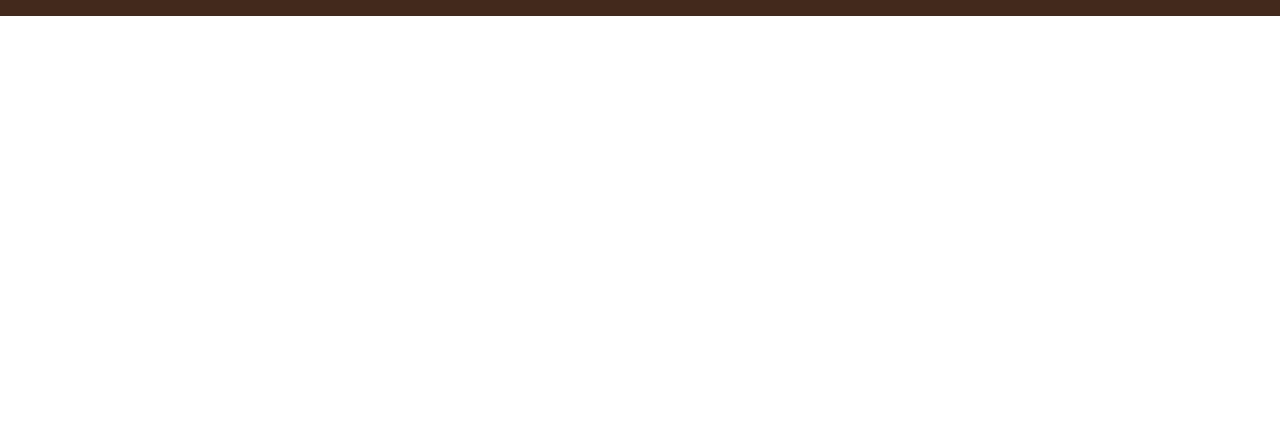
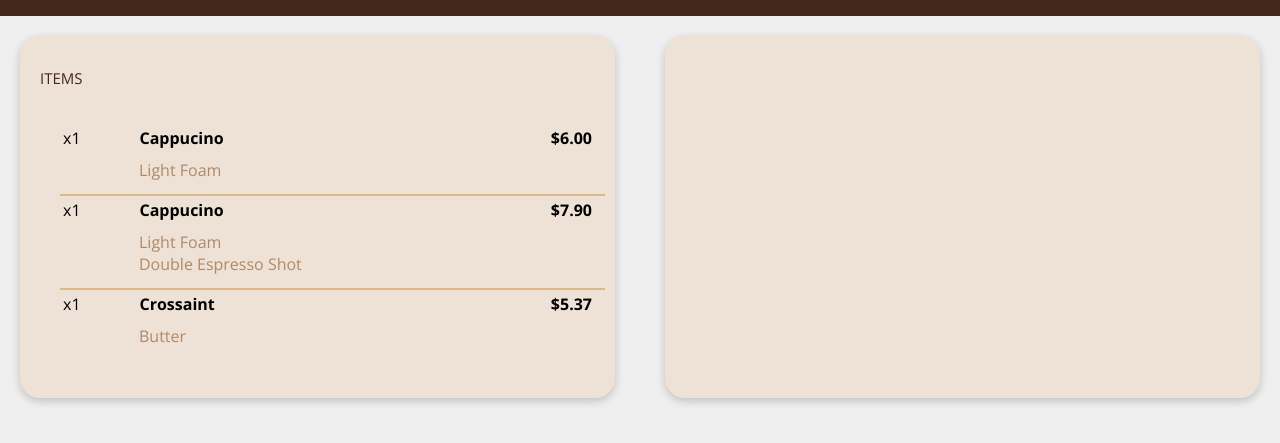
Before and after one commit to tallalmohar/Coffee-Website, a plain HTML site: page index.html in a window 1280 px wide. Shown: the part 57-500 px from the top of the page. Drawn offline with nearby package versions, Linux system fonts and the light colour scheme.

Commit message:
ORDER-BOX COMPLETEED

```diff
--- a/index.html
+++ b/index.html
@@ -17,6 +17,44 @@
         Coffee Masters
         </h1>
     </div>
+    <div class="grid-container">
+        <div class="order-box">
+            <h2 class="order-box-title">ITEMS</h2>
+            <ul class="items">
+                <li class="item">
+                    <div class="item-quantity">x1</div>
+                    <div class="item-flavour">Cappucino</div>
+                    <div class="item-price">$6.00</div>
+                    <ul class="order-addons">
+                        <li>Light Foam</li>
+                    </ul>
+                </li>
+                <li class="item">
+                    <div class="item-quantity">x1</div>
+                    <div class="item-flavour">Cappucino</div>
+                    <div class="item-price">$7.90</div>
+                    <ul class="order-addons">
+                        <li>Light Foam</li>
+                        <li>Double Espresso Shot</li>
+                    </ul>
+                </li>
+                <li class="item">
+                    <div class="item-quantity">x1</div>
+                    <div class="item-flavour">Crossaint</div>
+                    <div class="item-price">$5.37</div>
+                    <ul class="order-addons">
+                        <li>Butter</li>
+
+                    </ul>
+                </li>
+
+            </ul>
+
+        </div>
+        <div class="payment-box"></div>
+        <div clas="total-payment"></div>
+
+    </div>
 
 </body>
 </html>
--- a/styles.css
+++ b/styles.css
@@ -2,6 +2,7 @@ body{
     font-family: 'Open Sans', sans-serif;
     margin: 0;
     padding: 0;
+    background-color: #efefef;;
 }
 .page-header{
     background-color: #43281c;
@@ -29,3 +30,69 @@ body{
     font-size: 25px;
     font-weight: bold;
 }
+.grid-container{
+    display: grid;
+    grid-template-columns: 1fr 1fr;
+    grid-gap: 10px;
+    padding: 10px
+    column-gap: 30px;
+    row-gap: 30px;
+
+
+}
+
+.order-box{
+    background-color: #eee1d5;
+    height: 362px;
+    margin: 20px;
+    border-radius: 20px;
+    box-shadow: 0 3px 10px rgb(0 0 0 / 0.2);
+}
+.order-box-title{
+    color: #43281c;
+    padding: 20px;
+    font-weight: normal;
+    font-size: 15px;
+}
+.payment-box{
+    background-color: #eee1d5;
+    height: 362px;
+    margin: 20px;
+    border-radius: 20px;
+    box-shadow: 0 3px 10px rgb(0 0 0 / 0.2);
+
+}
+
+.items{
+    list-style-type: none;
+
+}
+
+.item{
+    display: grid;
+    grid-template-columns: 76.5px 612fr 76.5fr;
+    border-bottom:burlywood 2px solid;
+    margin-right: 10px;
+    padding: 3px;
+
+}
+.item-flavour{
+    font-weight: bold;
+}
+.item-price{
+    font-weight: bold;
+    text-align: right;
+    padding-right: 10px;
+
+}
+.order-addons{
+    list-style-type: none;
+    width:612px;
+    position: relative;
+    left: 26px;
+    margin: 10px;
+    color:#B08968;
+}
+.item:last-child {
+    border-bottom: none;
+}
```
